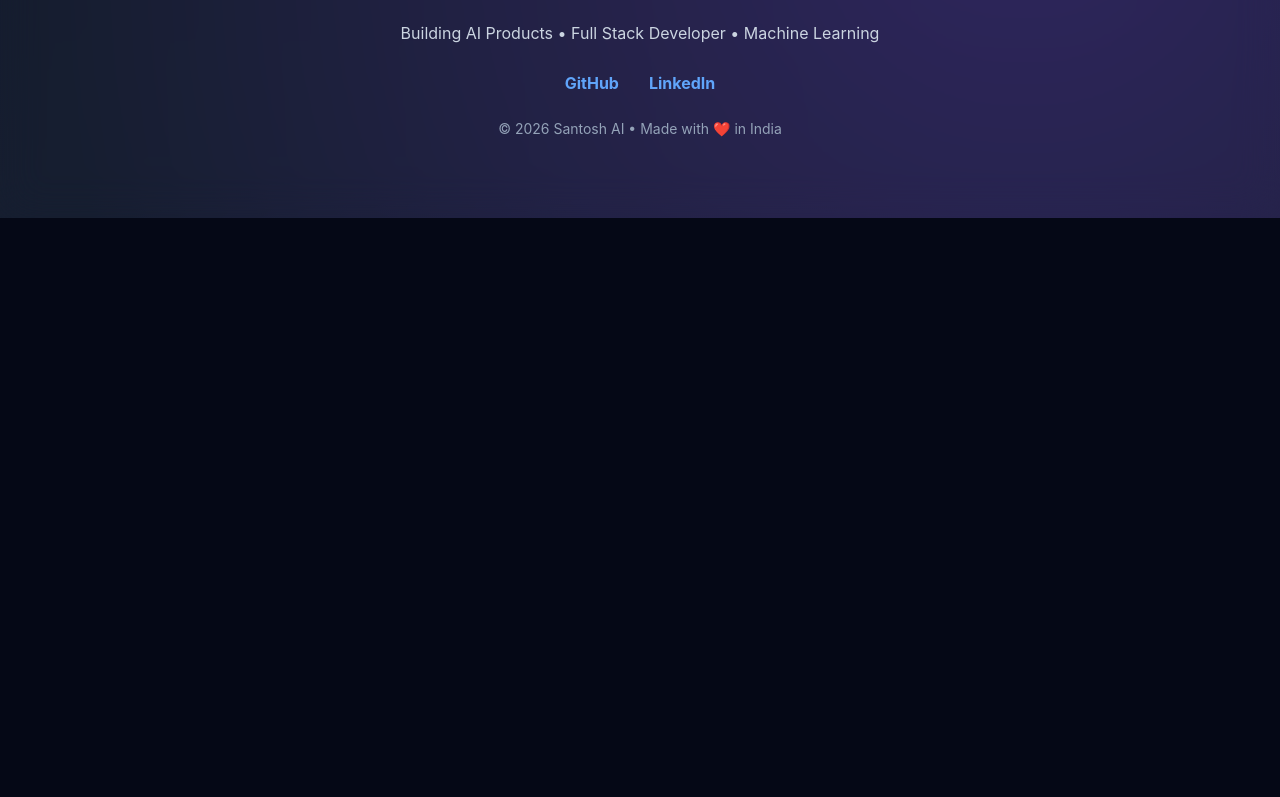
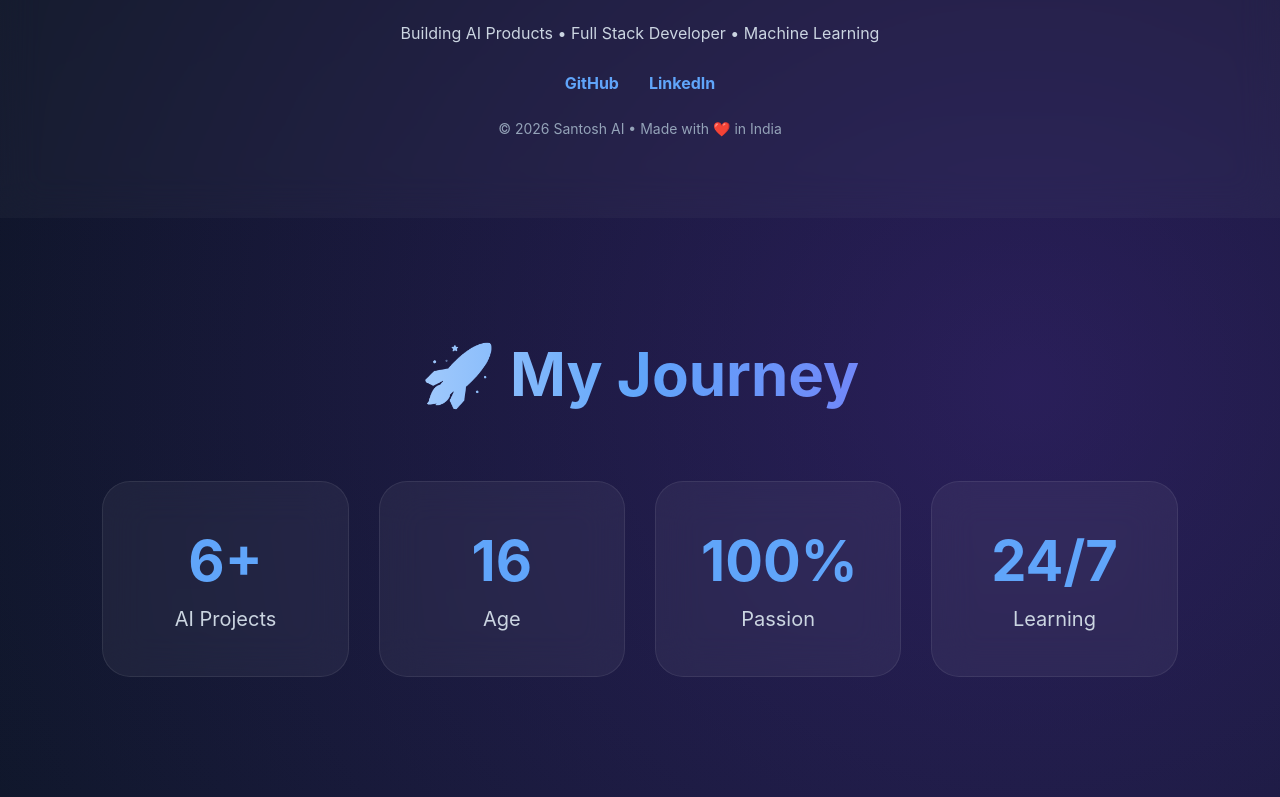
Before and after one commit to santoshml-lab/SantoshAI, a React (Vite) app: page / in a window 1280 px wide. Shown: the part 3308-4105 px from the top of the page. Before the commit the page ends 3526 px from the top, so only its background shows below. Built offline with nearby package versions, Linux system fonts and the light colour scheme.

Commit message:
Update Home.jsx

```diff
--- a/src/pages/Home.jsx
+++ b/src/pages/Home.jsx
@@ -4,6 +4,7 @@ import ProjectsSection from "../components/ProjectsSection";
 import About from "../components/About";
 import Skills from "../components/Skills";
 import Footer from "../components/Footer";
+import GithubStats from "../components/GithubStats";
 
 export default function Home() {
 
@@ -16,6 +17,7 @@ export default function Home() {
       <About />
       <Skills />
       <Footer />
+      <GithubStats />
     </>
 
   );
```
